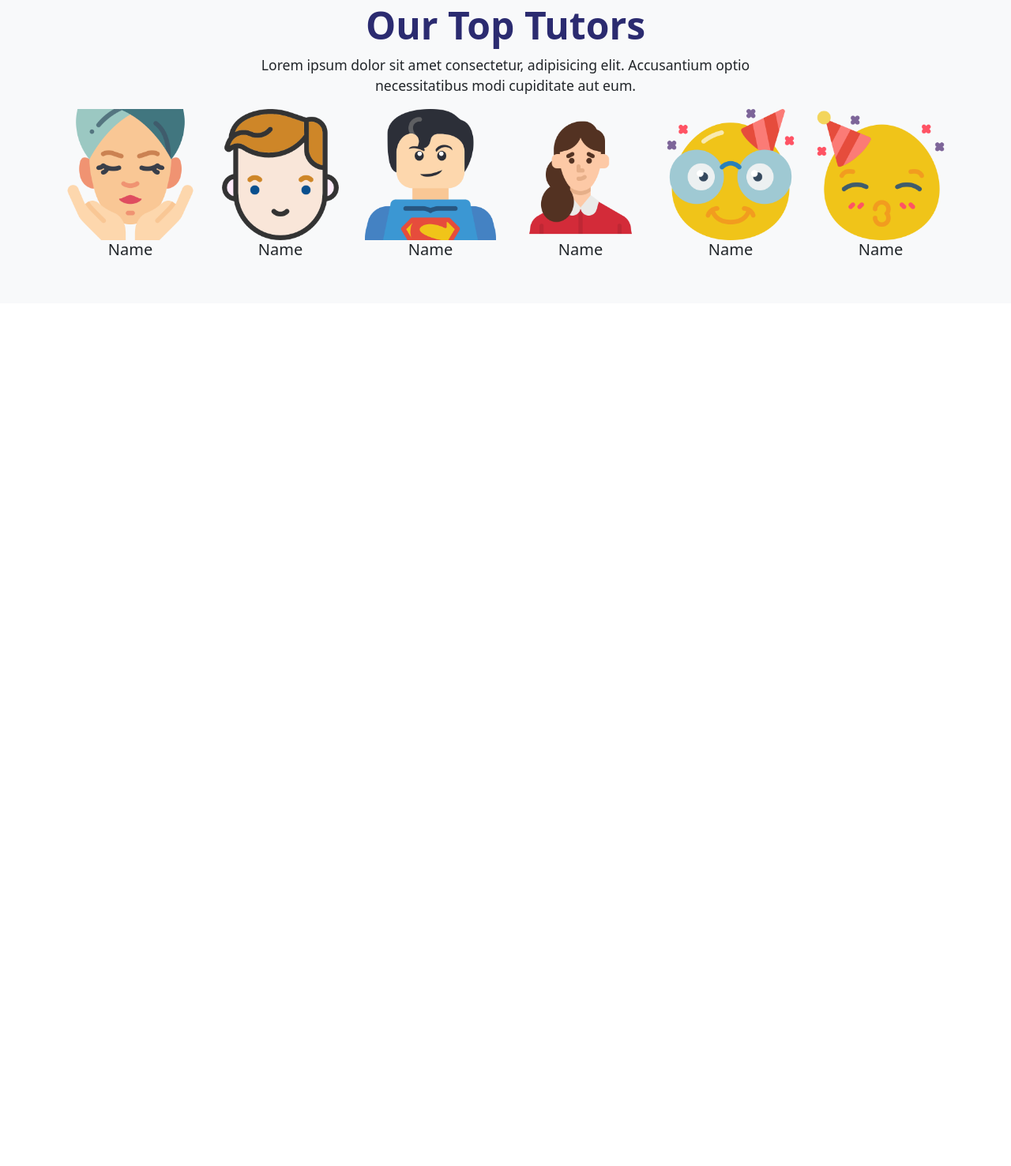
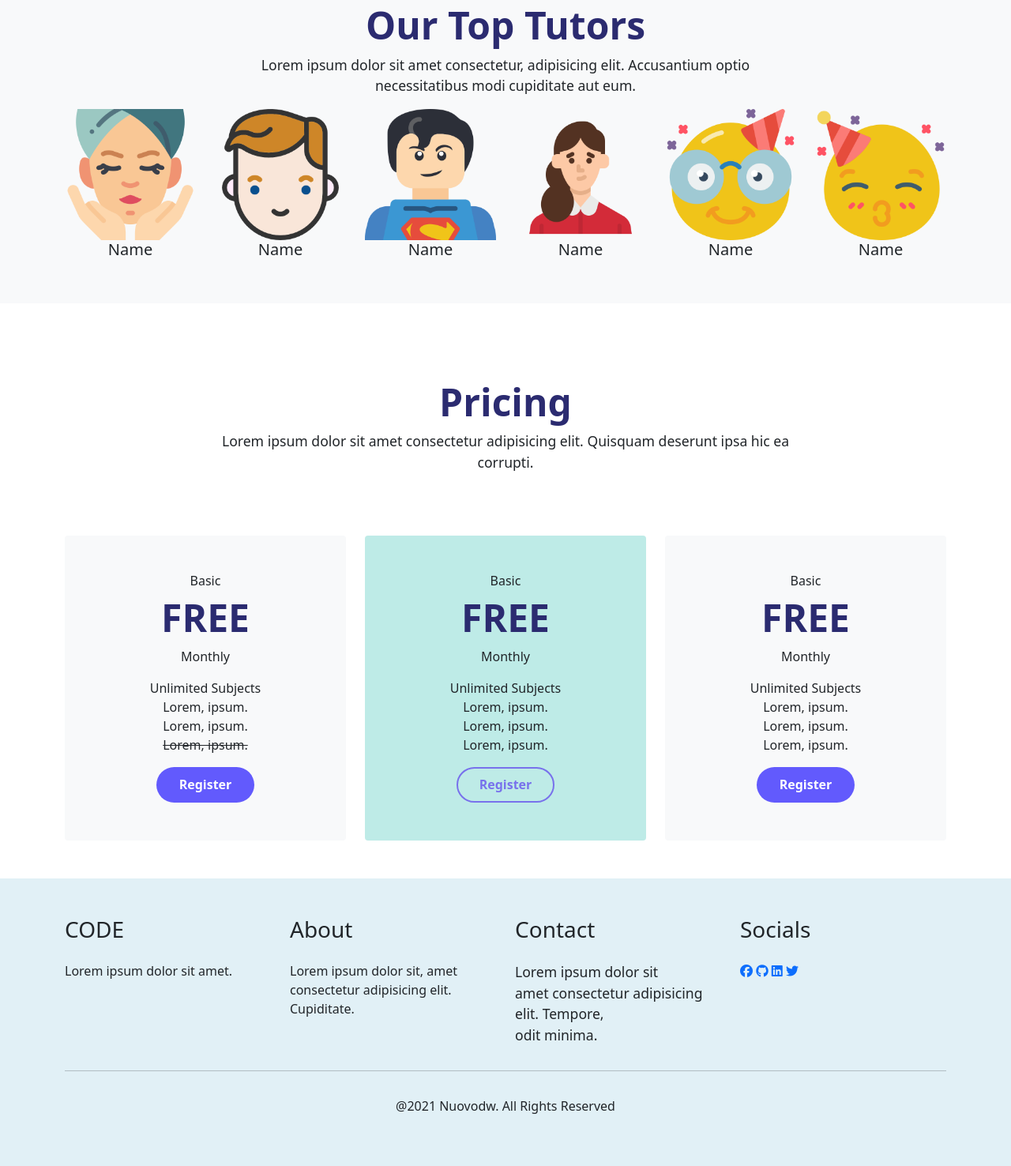
Before and after one commit to nuovodw/bootstrap_landing_page, a plain HTML site: page index.html in a window 1280 px wide. Shown: the part 1079-2555 px from the top of the page at 79% size. Before the commit the page ends 1463 px from the top, so only its background shows below. Drawn offline with nearby package versions, Linux system fonts and the light colour scheme.

Commit message:
edit html and css

```diff
--- a/index.html
+++ b/index.html
@@ -15,6 +15,10 @@
 
 		<title>Hello, world!</title>
 		<link rel="stylesheet" href="./style.css" />
+		<script
+			src="https://kit.fontawesome.com/855591dce3.js"
+			crossorigin="anonymous"
+		></script>
 	</head>
 	<body>
 		<nav class="navbar navbar-expand-lg bg-white shadow fixed-top">
@@ -141,5 +145,120 @@
 				</div>
 			</div>
 		</section>
+
+		<!-- SECTION 4 -->
+		<section class="pricing">
+			<div class="container py-5">
+				<div class="row py-5">
+					<div class="col-lg-8 m-auto text-center">
+						<h1 class="heading">Pricing</h1>
+						<p class="pera">
+							Lorem ipsum dolor sit amet consectetur adipisicing elit. Quisquam
+							deserunt ipsa hic ea corrupti.
+						</p>
+					</div>
+				</div>
+
+				<div class="row">
+					<!-- card 1 -->
+					<div class="col-lg-4 pt-3">
+						<div class="card bg-light py-5 text-center border-0">
+							<h6>Basic</h6>
+							<h1 class="heading">FREE</h1>
+							<p>Monthly</p>
+							<p>
+								Unlimited Subjects <br />
+								Lorem, ipsum. <br />
+								Lorem, ipsum. <br />
+								<del>Lorem, ipsum.</del>
+							</p>
+							<button class="btn1">Register</button>
+						</div>
+					</div>
+
+					<!-- card 2 -->
+					<div class="col-lg-4 pt-3">
+						<div class="card card1 py-5 text-center border-0">
+							<h6>Basic</h6>
+							<h1 class="heading">FREE</h1>
+							<p>Monthly</p>
+							<p>
+								Unlimited Subjects <br />
+								Lorem, ipsum. <br />
+								Lorem, ipsum. <br />
+								Lorem, ipsum. <br />
+							</p>
+							<button class="btn2">Register</button>
+						</div>
+					</div>
+
+					<!-- card 3 -->
+					<div class="col-lg-4 pt-3">
+						<div class="card card1 bg-light py-5 text-center border-0">
+							<h6>Basic</h6>
+							<h1 class="heading">FREE</h1>
+							<p>Monthly</p>
+							<p>
+								Unlimited Subjects <br />
+								Lorem, ipsum. <br />
+								Lorem, ipsum. <br />
+								Lorem, ipsum. <br />
+							</p>
+							<button class="btn1">Register</button>
+						</div>
+					</div>
+				</div>
+			</div>
+		</section>
+
+		<!-- footer  -->
+		<footer>
+			<div class="container py-5">
+				<div class="row">
+					<div class="col-lg-3">
+						<h3 class="pb-3">CODE</h3>
+						<p>Lorem ipsum dolor sit amet.</p>
+					</div>
+					<div class="col-lg-3">
+						<h3 class="pb-3">About</h3>
+						<p>
+							Lorem ipsum dolor sit, amet consectetur adipisicing elit.
+							Cupiditate.
+						</p>
+					</div>
+					<div class="col-lg-3">
+						<h3 class="pb-3">Contact</h3>
+						<p class="pera">
+							Lorem ipsum dolor sit <br />
+							amet consectetur adipisicing <br />
+							elit. Tempore, <br />
+							odit minima.
+						</p>
+					</div>
+					<div class="col-lg-3">
+						<h3 class="pb-3">Socials</h3>
+						<span
+							><a href="#"><i class="fab fa-facebook"></i></a
+						></span>
+						<span
+							><a href="#"><i class="fab fa-github"></i></a
+						></span>
+						<span
+							><a href="#"><i class="fab fa-linkedin"></i></a
+						></span>
+						<span
+							><a href="#"><i class="fab fa-twitter"></i></a
+						></span>
+					</div>
+				</div>
+				<hr />
+				<p class="text-center pt-3">@2021 Nuovodw. All Rights Reserved</p>
+			</div>
+		</footer>
+		<script
+			src="https://cdn.jsdelivr.net/npm/bootstrap@5.0.1/dist/js/bootstrap.bundle.min.js"
+			integrity="sha384-gtEjrD/SeCtmISkJkNUaaKMoLD0//ElJ19smozuHV6z3Iehds+3Ulb9Bn9Plx0x4"
+			crossorigin="anonymous"
+		></script>
 	</body>
 </html>
--- a/style.css
+++ b/style.css
@@ -87,3 +87,16 @@
 .course {
 	background-color: rgb(225, 240, 246);
 }
+
+.pricing .card1 {
+	background: rgb(190, 235, 231);
+}
+.pricing .card:hover {
+	-webkit-box-shadow: 8px 8px 14px -7px rgba(117, 117, 117, 0.98);
+	box-shadow: 8px 8px 14px -7px rgba(117, 117, 117, 0.98);
+	transition: 0.5s;
+}
+
+footer {
+	background: rgb(225, 240, 246);
+}
```
